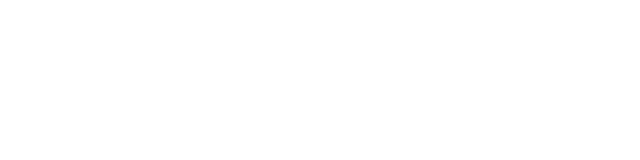
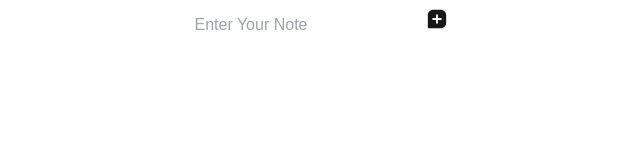
Before and after one commit to devspark-2501/Next.js-Notes-App, a Next.js app: page / in a window 1280 px wide. Shown: the top 160 px of the page, without its empty margins (323-963 px from the left). Built offline with nearby package versions, Linux system fonts and the light colour scheme.

Commit message:
CRUD APP Phase - I complete!

```diff
--- a/app/page.js
+++ b/app/page.js
@@ -1,7 +1,44 @@
+'use client'
+
+import { useState } from "react";
+import { BiSolidMessageSquareAdd } from "react-icons/bi";
+
+// import { IoIosAddCircle } from "react-icons/io";
+
 export default function Home() {
+  const [note, setNote] = useState('');
+  const [data, setData] = useState([]);
+
+  function AddNote() {
+  if (note === "") {
+    console.log("note has nothing");
+    return;
+  }
+
+  const newData = [...data, note]; // create new array
+
+  setData(newData); // update state
+  setNote(''); // clear input
+}
+
   return (
-    <div>
+    <div className="h-screen bg-white text-center">
+      <input
+        placeholder="Enter Your Note"
+        className="rounded-full px-4 py-2"
+        value={note}
+        onChange={(e) => setNote(e.target.value)}
+      />
 
+      <button
+        onClick={AddNote}
+        className="p-2 rounded-full">
+        <BiSolidMessageSquareAdd size={22} />
+      </button>
+
+      {data.map((item, index) => (
+        <h1 key={index}>{item}</h1>
+      ))}
     </div>
   )
 }
--- a/package.json
+++ b/package.json
@@ -9,9 +9,10 @@
     "lint": "next lint"
   },
   "dependencies": {
+    "next": "14.2.35",
     "react": "^18",
     "react-dom": "^18",
-    "next": "14.2.35"
+    "react-icons": "^5.6.0"
   },
   "devDependencies": {
     "postcss": "^8",
```
Also changed, not shown: app/(DOC)/Home.md (added, +33 -0 lines), 1 other file (tests, documents, lock files or other folders).
